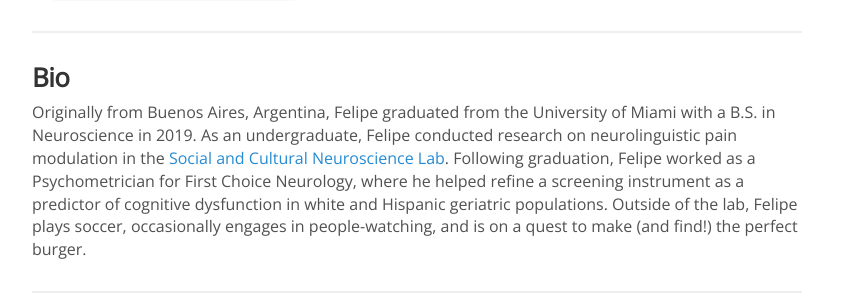
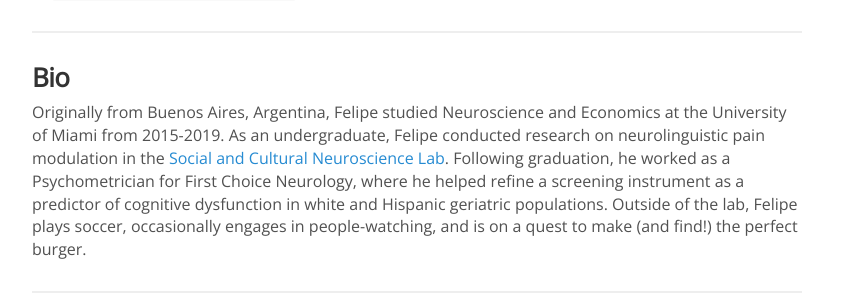
Before and after one commit to KordingLab/KordingLab.github.io, a Jekyll site: the page built from _people/felipe_parodi.md, in a window 1280 px wide and 931 px high. Shown: the part 458-753 px from the top of the window, without its empty margins (223-1071 px from the left). Built offline with Jekyll 4.4.1, drawn with Linux system fonts in a browser that asks for light colours; nearby versions of some CDN libraries; comment, search, counter and statistics services are not loaded.

Commit message:
Update felipe_parodi.md

```diff
--- a/_people/felipe_parodi.md
+++ b/_people/felipe_parodi.md
@@ -16,7 +16,7 @@ joined: 2020
 
 ### Bio
 
-Originally from Buenos Aires, Argentina, Felipe graduated from the University of Miami with a B.S. in Neuroscience in 2019. As an undergraduate, Felipe conducted research on neurolinguistic pain modulation in the [Social and Cultural Neuroscience Lab](http://www.losinlab.org/). Following graduation, Felipe worked as a Psychometrician for First Choice Neurology, where he helped refine a screening instrument as a predictor of cognitive dysfunction in white and Hispanic geriatric populations. Outside of the lab, Felipe plays soccer, occasionally engages in people-watching, and is on a quest to make (and find!) the perfect burger.
+Originally from Buenos Aires, Argentina, Felipe studied Neuroscience and Economics at the University of Miami from 2015-2019. As an undergraduate, Felipe conducted research on neurolinguistic pain modulation in the [Social and Cultural Neuroscience Lab](http://www.losinlab.org/). Following graduation, he worked as a Psychometrician for First Choice Neurology, where he helped refine a screening instrument as a predictor of cognitive dysfunction in white and Hispanic geriatric populations. Outside of the lab, Felipe plays soccer, occasionally engages in people-watching, and is on a quest to make (and find!) the perfect burger.
 <hr>
 
 ### Research Interests
```
